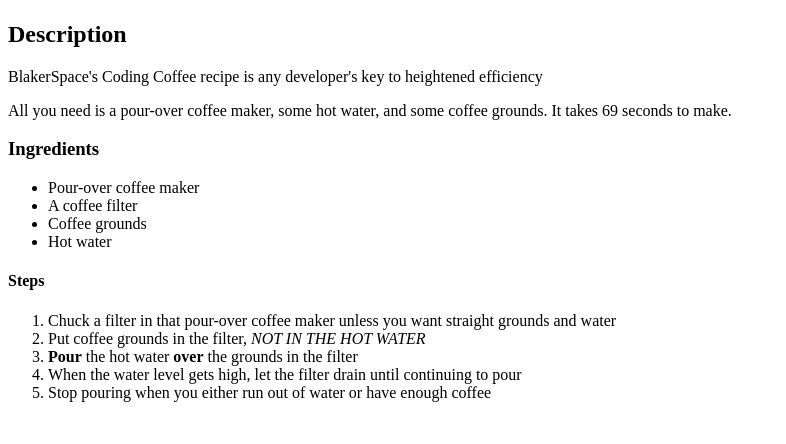
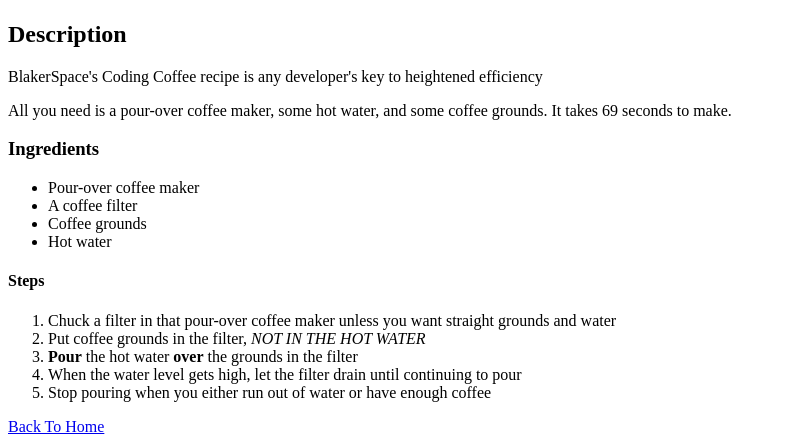
Before and after one commit to Blaker-Space/odin-recipes, a plain HTML site: page recipes/coffee.html in a window 1280 px wide. Shown: the part 383-827 px from the top of the page, without its empty margins (0-786 px from the left). Before the commit the page ends 801 px from the top, so only its background shows below. Drawn offline with Linux system fonts and the light colour scheme.

Commit message:
Add Back To Home Button at Bottom of Recipes
recipes/coffee.html: Add back to home button for better UX
recipes/danish.html: Add back to home button for better UX
recipes/pizza.html: Add back to home button for better UX

```diff
--- a/recipes/coffee.html
+++ b/recipes/coffee.html
@@ -27,5 +27,6 @@
         <li>When the water level gets high, let the filter drain until continuing to pour</li>
         <li>Stop pouring when you either run out of water or have enough coffee</li>
     </ol>
+    <a href="../index.html">Back To Home</a>
 </body>
 </html>
```
Also changed, not shown: recipes/danish.html (+1 -0 lines), recipes/pizza.html (+1 -0 lines).
